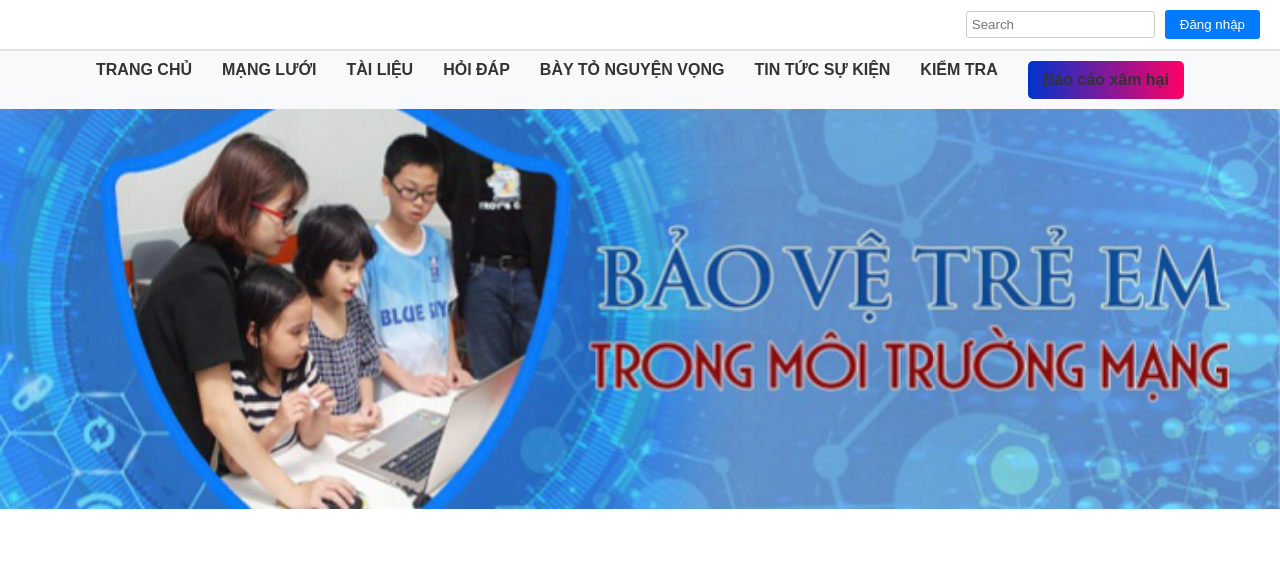
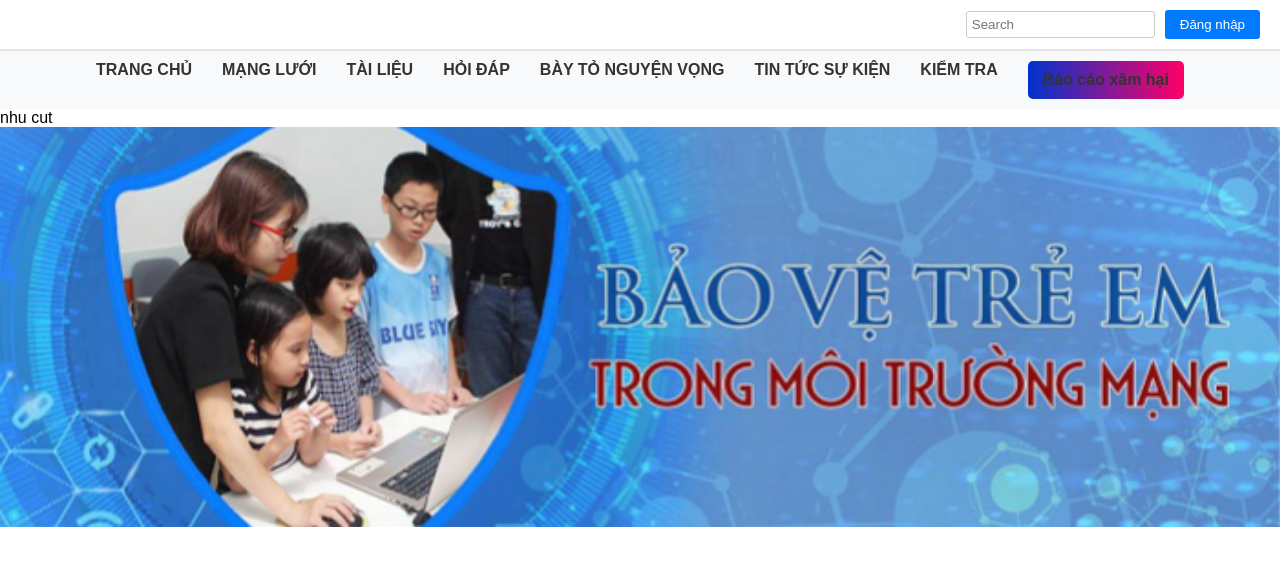
Before and after one commit to Gino1216/ProjectTask, a plain HTML site: page index.html in a window 1280 px wide. Drawn offline with Linux system fonts and the light colour scheme.

Commit message:
ghi chu những gì mình sửa cho dễ quan lý code sau sai đâu còn biết

```diff
--- a/index.html
+++ b/index.html
@@ -44,6 +44,7 @@
             <a href="#" class="report-button">Báo cáo xâm hại</a>
         </div>
     </div>
+    nhu cut
     <!-- Banner -->
     <div class="banner-container">
         <div class="banner-images">
```
